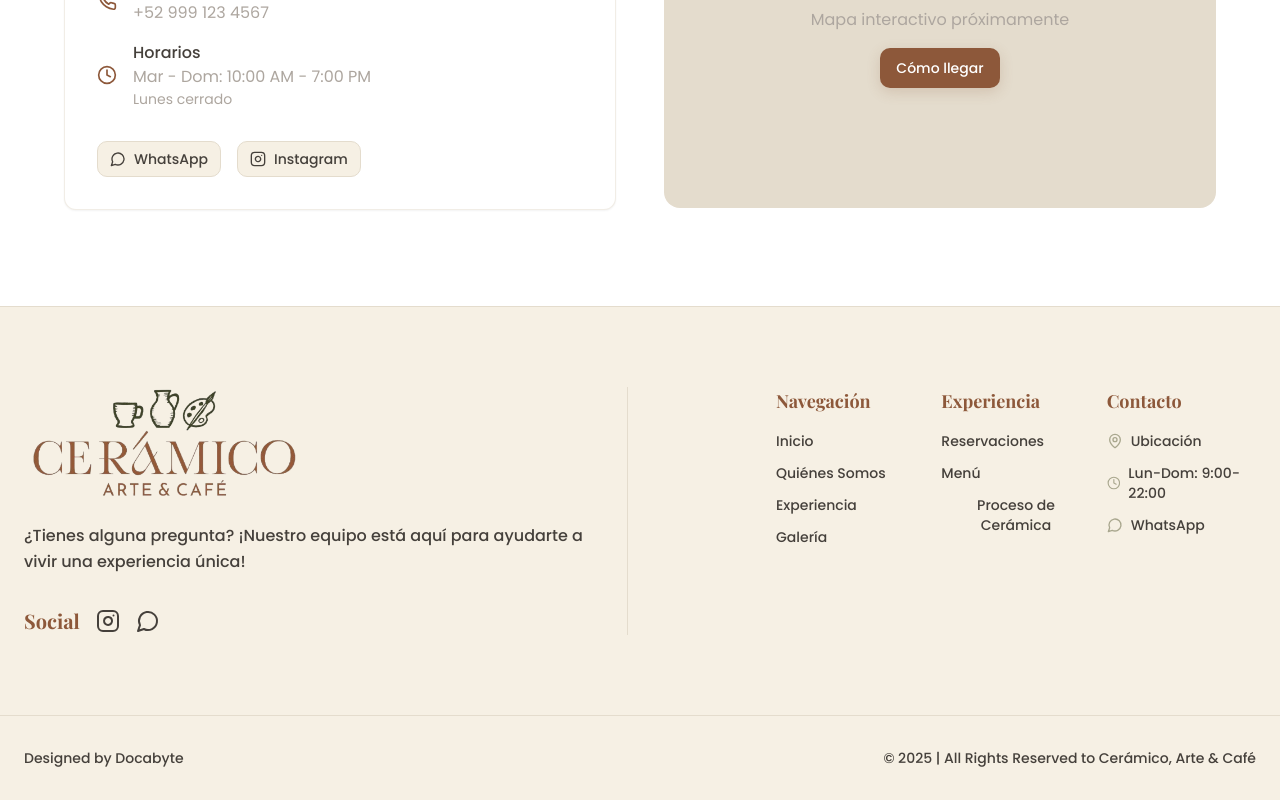
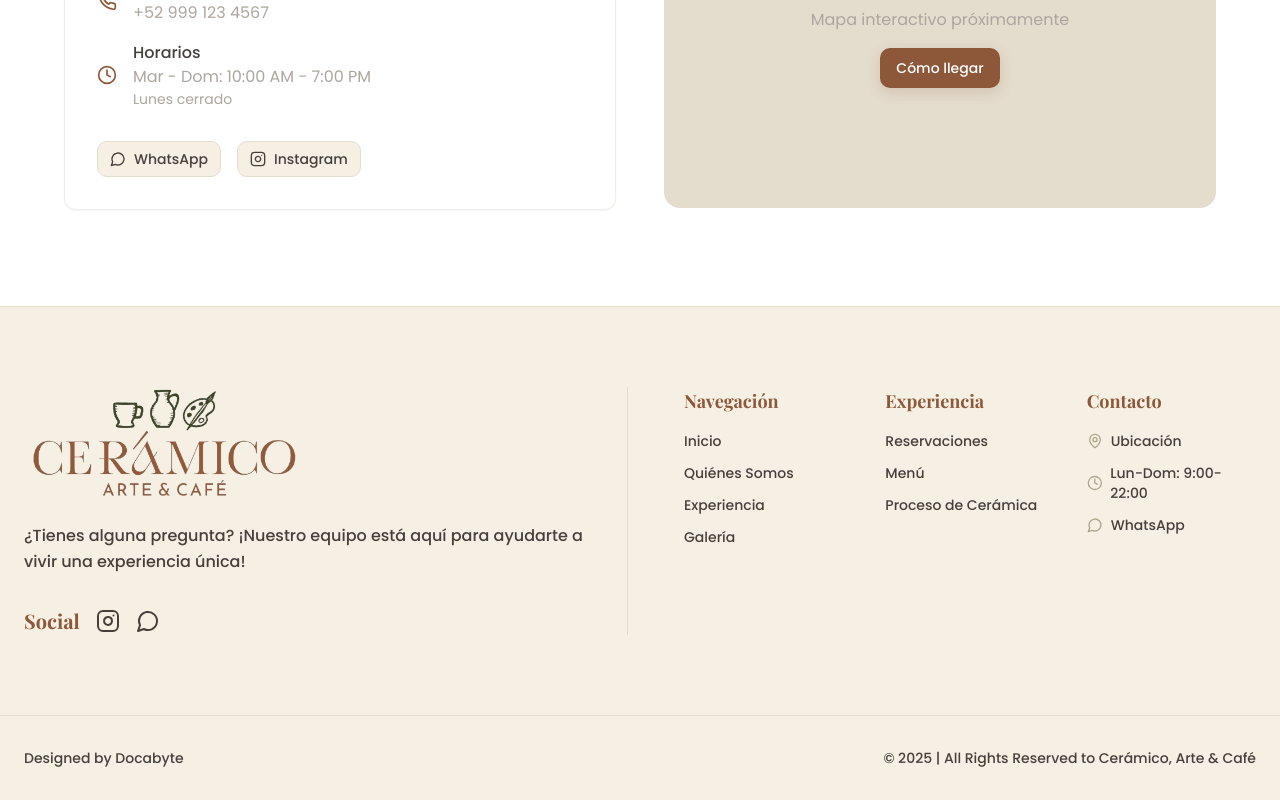
Before and after one commit to DocabyteCompany/ceramic-canvas-cafe, a React (Vite) app: page / in a window 1280 px wide. Shown: the part 5181-5981 px from the top of the page. Built offline with nearby package versions, Linux system fonts and the light colour scheme; the HTML template or start-up script is replaced by a standard one.

Commit message:
Adjust footer column spacing

```diff
--- a/src/pages/Index.tsx
+++ b/src/pages/Index.tsx
@@ -412,7 +412,7 @@ const Index = () => {
             </div>
 
             {/* Navigation Columns - Compact and Right Aligned */}
-            <div className="md:col-span-6 grid grid-cols-1 md:grid-cols-3 gap-8 md:gap-4 md:pl-8 md:ml-auto md:max-w-lg">
+            <div className="md:col-span-6 grid grid-cols-1 md:grid-cols-3 gap-8 md:gap-8 md:pl-8 md:ml-auto md:max-w-2xl">
               {/* Navigation */}
               <div className="text-center md:text-left">
                 <h3 className="font-display text-lg font-bold text-terracotta mb-4">Navegación</h3>
```
